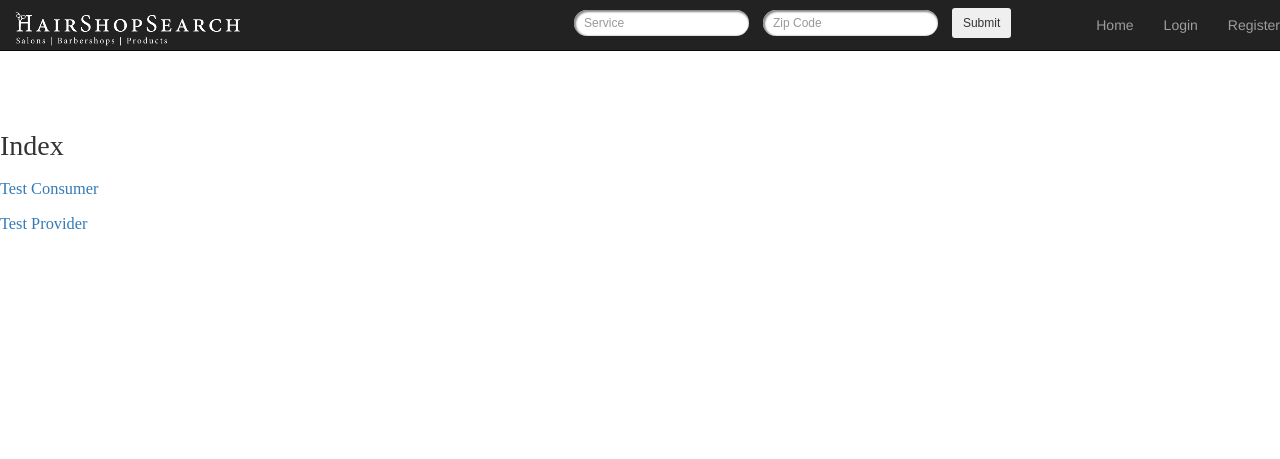
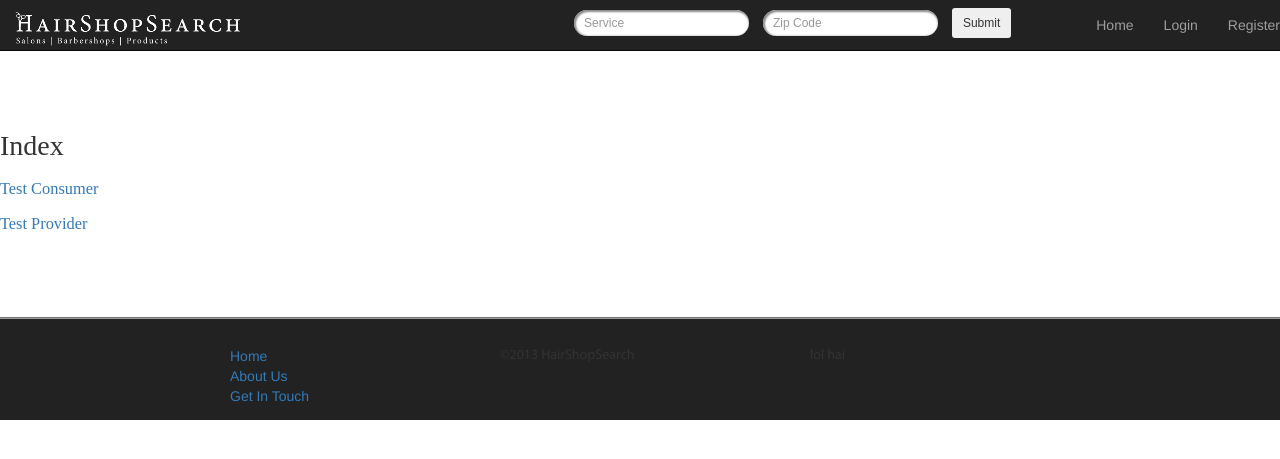
Before and after one commit to enlore/hairshopsearch.com, a Python web app: template app/frontend/templates/frontend/index.html in a window 1280 px wide. Shown: the top 459 px of the page. Run offline with Jinja, Linux system fonts and the light colour scheme; the template is opened without the code that fills it, so the values that code supplies are empty; some libraries are stand-ins or nearby versions; some web fonts are replaced.

Commit message:
Bootstrap, form

```diff
--- a/app/templates/layouts/base.html
+++ b/app/templates/layouts/base.html
@@ -64,16 +64,17 @@
                         </div>
                         <button type="submit" class="btn btn-sm">Submit</button>
                     </form>
-
                 </div>
             </div>
         </div><!-- / nav stuff -->
         {% endblock %}
 
         {% block search_bar %}
+            <div class="container">
                 {% if search_form %}
                     {{ render_form(search_form, url_for('search._search')) }}
                 {% endif %}
+            </div>
         {% endblock %}
 
         {% block messages %}
@@ -91,6 +92,26 @@
         {% block body %}
         {% endblock %}
 
+        <div class="footer">
+            <div class="row">
+                <div class="container">
+                    <div class="col-md-4">
+                        <ul>
+                            <li> <a href="/">Home</a> </li>
+                            <li> <a href="/about-us">About Us</a> </li>
+                            <li> <a href="mailto:info@hairshopsearch.com">Get In Touch</a> </li>
+                        </ul>
+                    </div>
+                    <div class="col-md-4">
+                        <p> &copy;2013 HairShopSearch </p>
+                    </div>
+                    <div class="col-md-4">
+                        <p> lol hai </p>
+                    </div>
+                </div>
+            </div>
+        </div>
+
         <script src="//ajax.googleapis.com/ajax/libs/jquery/1.9.1/jquery.min.js"></script>
         <script>window.jQuery || document.write('<script src="/static/js/vendor/jquery-1.9.1.min.js"><\/script>')</script>
             <script
```
Lines whose indentation alone changed are shown as unchanged.
